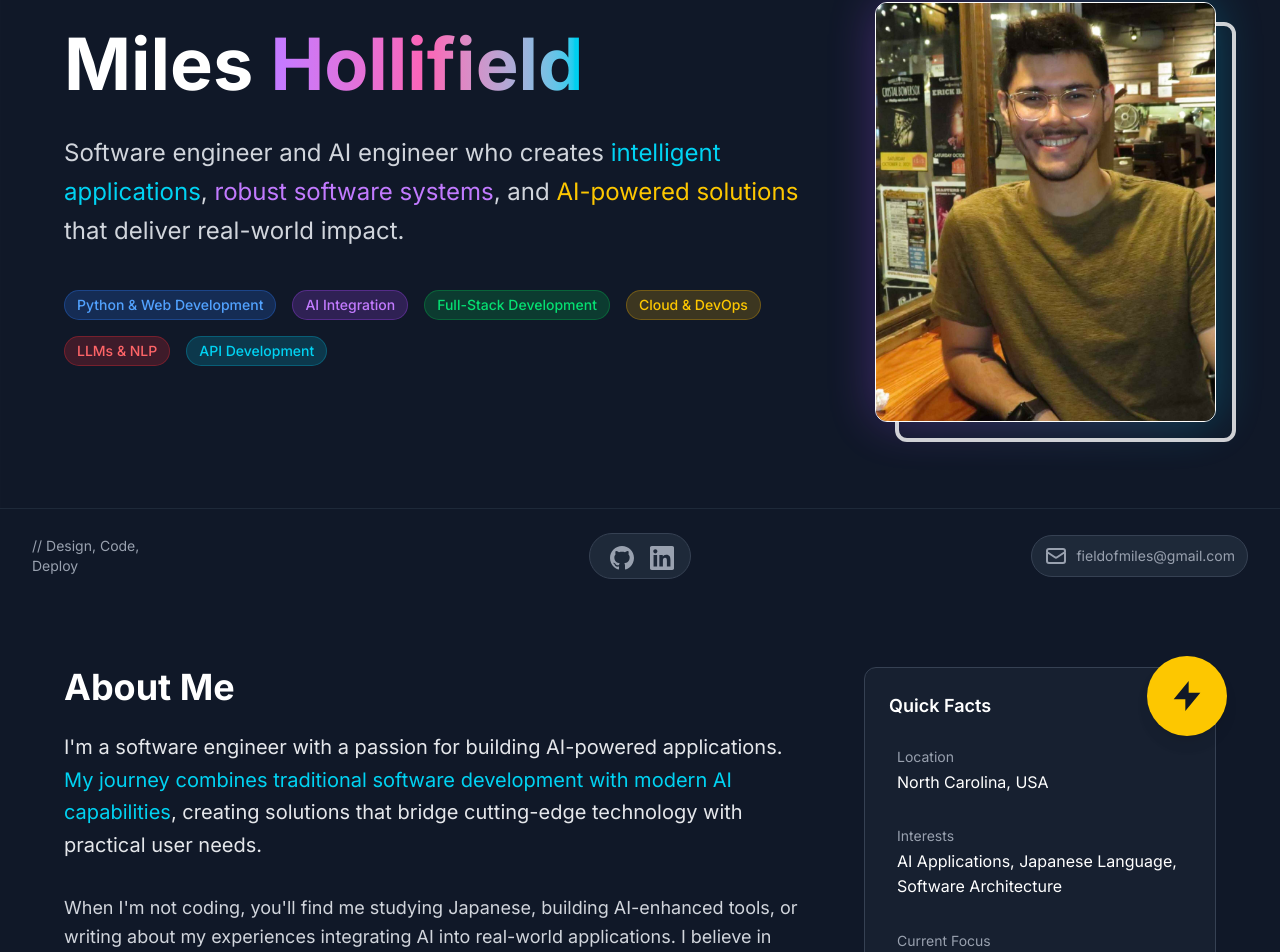
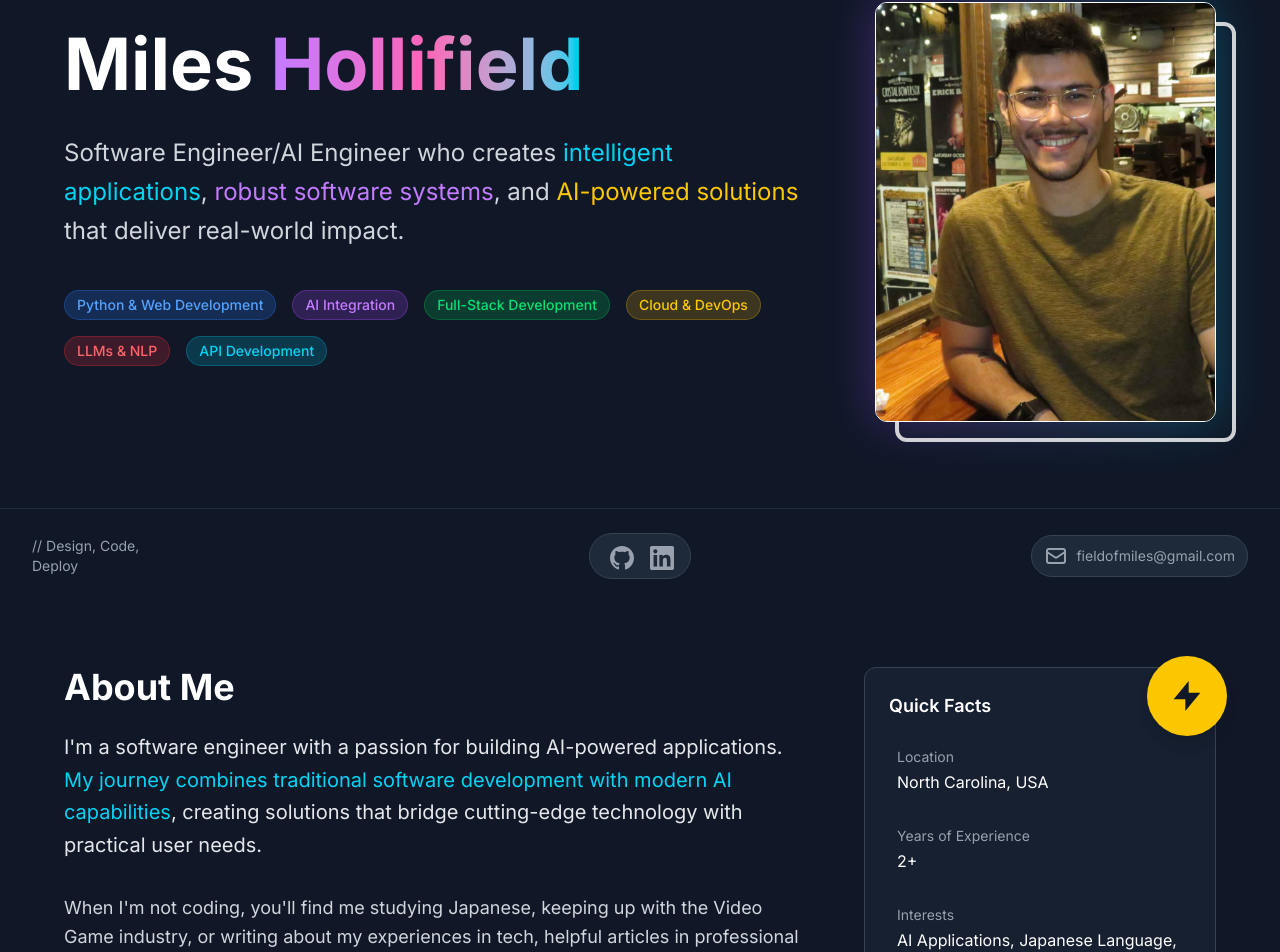
Before and after one commit to miles-hollifield/miles-portfolio-blog, a Next.js app: page / in a window 1280 px wide. Shown: the part 197-1149 px from the top of the page. Built offline with nearby package versions, Linux system fonts and the light colour scheme.

Commit message:
Add spotlight hover effect to Hero section and update related mouse event handlers

```diff
--- a/src/app/globals.css
+++ b/src/app/globals.css
@@ -293,6 +293,28 @@ body {
   height: 100%;
   background: linear-gradient(90deg, transparent, rgba(255, 255, 255, 0.2), transparent);
   animation: loading-shimmer 1.5s infinite;
+}
+
+/* Spotlight hover effect (cursor-follow light) */
+.spotlight-hover {
+  position: relative;
+}
+
+.spotlight-hover::before {
+  content: '';
+  position: absolute;
+  inset: -2px;
+  pointer-events: none;
+  background:
+    radial-gradient(400px circle at var(--mx, 50%) var(--my, 50%), rgba(59, 130, 246, 0.18), transparent 40%),
+    radial-gradient(220px circle at var(--mx, 50%) var(--my, 50%), rgba(167, 139, 250, 0.12), transparent 35%);
+  opacity: 0;
+  transition: opacity 150ms ease-out;
+  mix-blend-mode: screen;
+}
+
+.spotlight-hover:hover::before {
+  opacity: 1;
 }
 
 /* Print styles */
--- a/src/app/page.tsx
+++ b/src/app/page.tsx
@@ -12,6 +12,7 @@ export default function HomePage() {
   const aboutMeRef = useRef<HTMLDivElement>(null);
   const whatIDoRef = useRef<HTMLDivElement>(null);
   const recentWorkRef = useRef<HTMLDivElement>(null);
+  const spotlightRef = useRef<HTMLElement>(null);
 
   useEffect(() => {
     const createObserver = (setVisible: (visible: boolean) => void) => {
@@ -39,10 +40,32 @@ export default function HomePage() {
       recentWorkObserver.disconnect();
     };
   }, []);
+
+  const onHeroMouseMove = (e: React.MouseEvent<HTMLElement>) => {
+    const el = spotlightRef.current;
+    if (!el) return;
+    const rect = el.getBoundingClientRect();
+    const x = e.clientX - rect.left;
+    const y = e.clientY - rect.top;
+    el.style.setProperty('--mx', `${x}px`);
+    el.style.setProperty('--my', `${y}px`);
+  };
+
+  const onHeroMouseLeave = () => {
+    const el = spotlightRef.current;
+    if (!el) return;
+    el.style.removeProperty('--mx');
+    el.style.removeProperty('--my');
+  };
   return (
     <div className="min-h-screen bg-gray-900 text-white">
       {/* Hero Section */}
-      <section className="relative px-4 pt-6 sm:pt-8 sm:px-6 lg:px-8 lg:pt-12 min-h-[calc(100vh-160px)] sm:min-h-[calc(100vh-160px)] lg:min-h-[calc(100vh-160px)] max-h-none sm:max-h-[1000px] flex items-center justify-center overflow-hidden">
+      <section
+        ref={spotlightRef}
+        onMouseMove={onHeroMouseMove}
+        onMouseLeave={onHeroMouseLeave}
+        className="relative spotlight-hover px-4 pt-6 sm:pt-8 sm:px-6 lg:px-8 lg:pt-12 min-h-[calc(100vh-160px)] sm:min-h-[calc(100vh-160px)] lg:min-h-[calc(100vh-160px)] max-h-none sm:max-h-[1000px] flex items-center justify-center overflow-hidden"
+      >
         {/* Background Elements */}
         <div className="absolute inset-0 overflow-hidden pointer-events-none">
           {/* Grid Pattern */}
@@ -92,7 +115,7 @@ export default function HomePage() {
 
               {/* Description */}
               <p className="text-lg sm:text-xl md:text-2xl lg:text-2xl text-gray-300 mb-6 sm:mb-8 lg:mb-10 max-w-4xl leading-relaxed animate-fade-in-up animation-delay-400">
-                Software engineer and AI engineer who creates
+                Software Engineer/AI Engineer who creates
                 <span className="text-cyan-400"> intelligent applications</span>,
                 <span className="text-purple-400"> robust software systems</span>, and
                 <span className="text-yellow-400"> AI-powered solutions</span> that deliver real-world impact.
@@ -145,45 +168,9 @@ export default function HomePage() {
                     />
                   </div>
                 </div>
-
-                {/* Floating Info Cards */}
-                {/* <div className="absolute -top-2 -right-2 sm:-top-4 sm:-right-4 bg-gray-800/80 backdrop-blur-sm border border-gray-700 rounded-lg p-2 sm:p-3 hidden md:block">
-                  <div className="text-xs text-gray-400 mb-1">Specialization</div>
-                  <div className="text-xs sm:text-sm text-white font-semibold">AI & Software Engineering</div>
-                </div>
-
-                <div className="absolute -bottom-2 -right-2 sm:-bottom-4 sm:-right-4 bg-gray-800/80 backdrop-blur-sm border border-gray-700 rounded-lg p-2 sm:p-3 hidden md:block">
-                  <div className="text-xs text-gray-400 mb-1">Experience</div>
-                  <div className="text-xs sm:text-sm text-white font-semibold">5+ Years</div>
-                </div>
-
-                <div className="absolute top-1/2 -left-4 sm:-left-8 bg-gray-800/80 backdrop-blur-sm border border-gray-700 rounded-lg p-2 sm:p-3 hidden lg:block">
-                  <div className="text-xs text-gray-400 mb-1">Focus</div>
-                  <div className="text-xs sm:text-sm text-white font-semibold">ML & Systems</div>
-                </div> */}
               </div>
             </div>
           </div>
-
-          {/* Bottom Stats */}
-          {/* <div className="mt-16 pt-8 border-t border-gray-800 grid grid-cols-2 md:grid-cols-4 gap-8 text-center">
-            <div>
-              <div className="text-2xl font-bold text-white mb-1">50+</div>
-              <div className="text-sm text-gray-400">Projects Completed</div>
-            </div>
-            <div>
-              <div className="text-2xl font-bold text-white mb-1">5+</div>
-              <div className="text-sm text-gray-400">Years Experience</div>
-            </div>
-            <div>
-              <div className="text-2xl font-bold text-white mb-1">99%</div>
-              <div className="text-sm text-gray-400">Client Satisfaction</div>
-            </div>
-            <div>
-              <div className="text-2xl font-bold text-white mb-1">24/7</div>
-              <div className="text-sm text-gray-400">Support</div>
-            </div>
-          </div> */}
         </div>
       </section>
 
@@ -247,8 +234,8 @@ export default function HomePage() {
 
               <div className="space-y-4 sm:space-y-6">
                 <p className="text-base sm:text-lg text-gray-300 leading-relaxed">
-                  When I&apos;m not coding, you&apos;ll find me studying Japanese, building AI-enhanced tools,
-                  or writing about my experiences integrating AI into real-world applications. I believe in practical innovation
+                  When I&apos;m not coding, you&apos;ll find me studying Japanese, keeping up with the Video Game industry,
+                  or writing about my experiences in tech, helpful articles in professional development, or life in general. I believe in practical innovation
                   and creating technology that genuinely improves people&apos;s lives.
                 </p>
               </div>
@@ -296,8 +283,12 @@ export default function HomePage() {
                     <p className="text-white group-hover:text-gray-100">North Carolina, USA</p>
                   </div>
                   <div className="hover:bg-gray-700/30 rounded-lg p-2 transition-colors duration-200">
+                    <span className="text-gray-400 text-sm">Years of Experience</span>
+                    <p className="text-white group-hover:text-gray-100">2+</p>
+                  </div>
+                  <div className="hover:bg-gray-700/30 rounded-lg p-2 transition-colors duration-200">
                     <span className="text-gray-400 text-sm">Interests</span>
-                    <p className="text-white group-hover:text-gray-100">AI Applications, Japanese Language, Software Architecture</p>
+                    <p className="text-white group-hover:text-gray-100">AI Applications, Japanese Language, Game Development</p>
                   </div>
                   <div className="hover:bg-gray-700/30 rounded-lg p-2 transition-colors duration-200">
                     <span className="text-gray-400 text-sm">Current Focus</span>
@@ -468,8 +459,8 @@ export default function HomePage() {
               recentWorkVisible ? 'animate-fade-in-up' : 'opacity-0 translate-y-8'
             }`}>
               <h2 className="text-3xl font-bold text-white">Recent Work</h2>
-              <p className="text-lg text-gray-300">A quick look at my latest projects—AI-powered apps and full‑stack builds designed for real-world impact.</p>
-              <p className="text-base text-gray-400">You can also explore my recent writings, where I share implementation notes, design trade‑offs, and lessons learned along the way.</p>
+              <p className="text-lg text-gray-300">A quick look at my latest projects — AI-powered apps and full‑stack builds designed for real-world impact.</p>
+              <p className="text-base text-gray-400">You can also explore my recent writings, where I share implementation notes, my experience in tech, and lessons learned along the way.</p>
             </div>
 
             {/* Right column: Featured items stacked */}
@@ -484,7 +475,7 @@ export default function HomePage() {
                     <span className="px-3 py-1 bg-blue-500/20 border border-blue-500/30 rounded-full text-blue-400 text-sm font-medium group-hover:bg-blue-500/30 group-hover:border-blue-400 group-hover:text-blue-300 transition-all duration-300">AI-Powered</span>
                   </div>
                   <p className="text-gray-300 mb-4 group-hover:text-gray-200 transition-colors">
-                    An AI-powered Japanese grammar practice app that generates personalized sentence drills for effective learning.
+                    An AI-powered Japanese language learning app that adapts to individual user needs for effective learning.
                   </p>
                   <Link href="/projects" className="flex items-center text-blue-400 group-hover:text-blue-300 transition-colors">
                     <span className="text-sm font-medium">View Project</span>
@@ -503,7 +494,7 @@ export default function HomePage() {
                     <span className="px-3 py-1 bg-green-500/20 border border-green-500/30 rounded-full text-green-400 text-sm font-medium group-hover:bg-green-500/30 group-hover:border-green-400 group-hover:text-green-300 transition-all duration-300">New</span>
                   </div>
                   <p className="text-gray-300 mb-4 group-hover:text-gray-200 transition-colors">
-                    My journey building AI-powered tools for Japanese language learning, including technical challenges and insights.
+                    Building Kakitori: A Full-Stack Japanese Learning Platform with AI Integration
                   </p>
                   <Link href="/blog/building-kakitori" className="flex items-center text-green-400 group-hover:text-green-300 transition-colors">
                     <span className="text-sm font-medium">Read Article</span>
```
